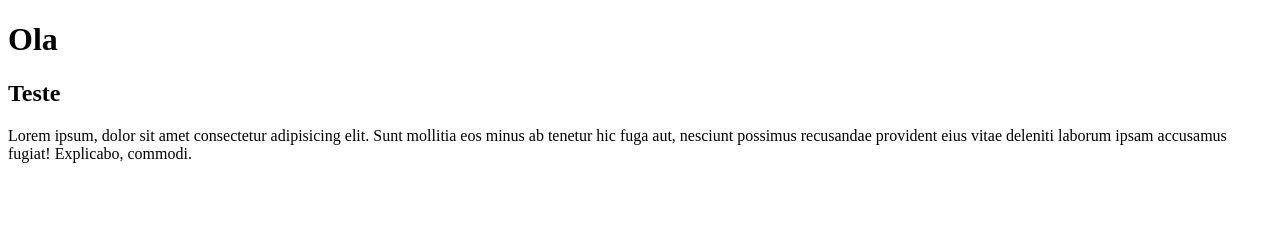
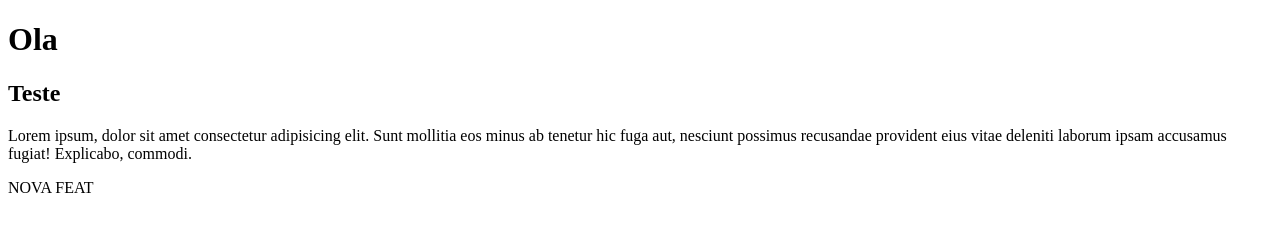
Before and after one commit to HenriqueSilva367/curso-git, a plain HTML site: page index.html in a window 1280 px wide. Drawn offline with Linux system fonts and the light colour scheme.

Commit message:
span novo no index

```diff
--- a/index.html
+++ b/index.html
@@ -9,5 +9,6 @@
   <h1>Ola</h1>
   <h2>Teste</h2>
   <p>Lorem ipsum, dolor sit amet consectetur adipisicing elit. Sunt mollitia eos minus ab tenetur hic fuga aut, nesciunt possimus recusandae provident eius vitae deleniti laborum ipsam accusamus fugiat! Explicabo, commodi.</p>
+  <span>NOVA FEAT</span>
 </body>
 </html>
```
